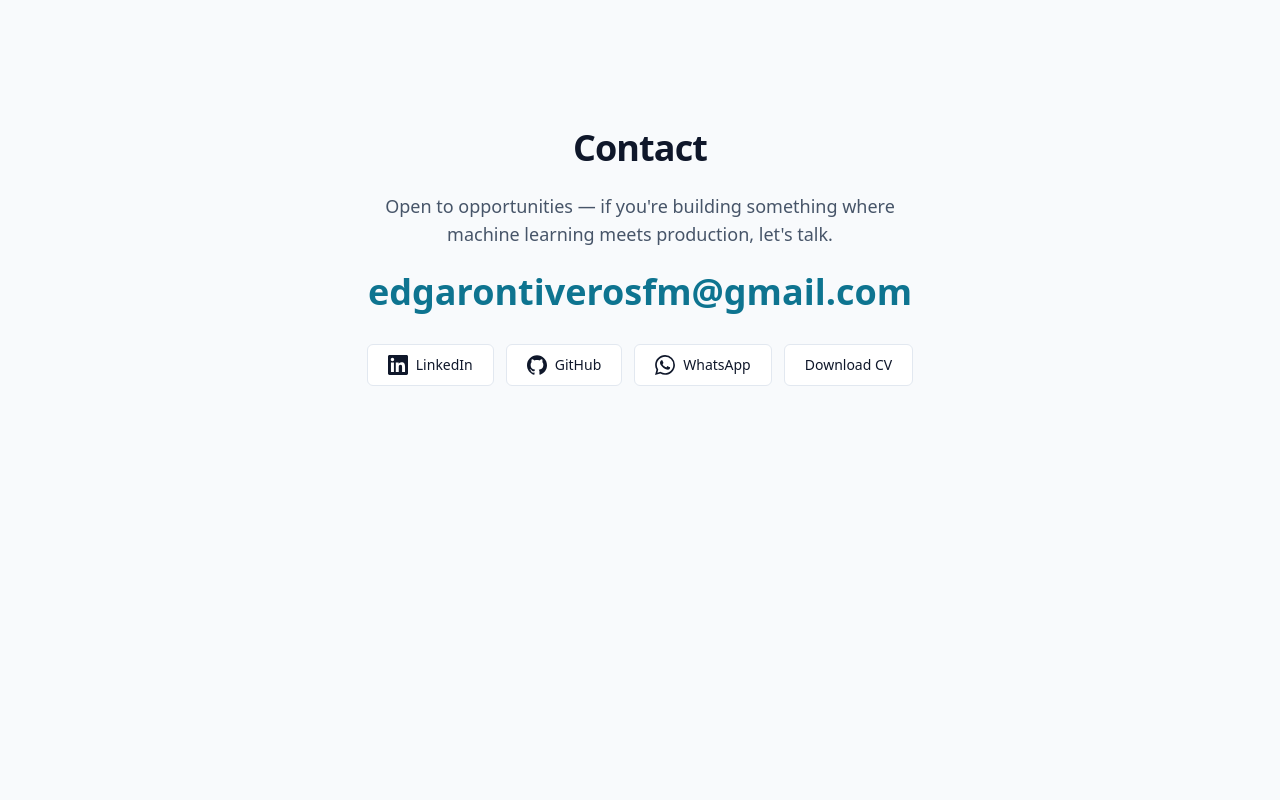
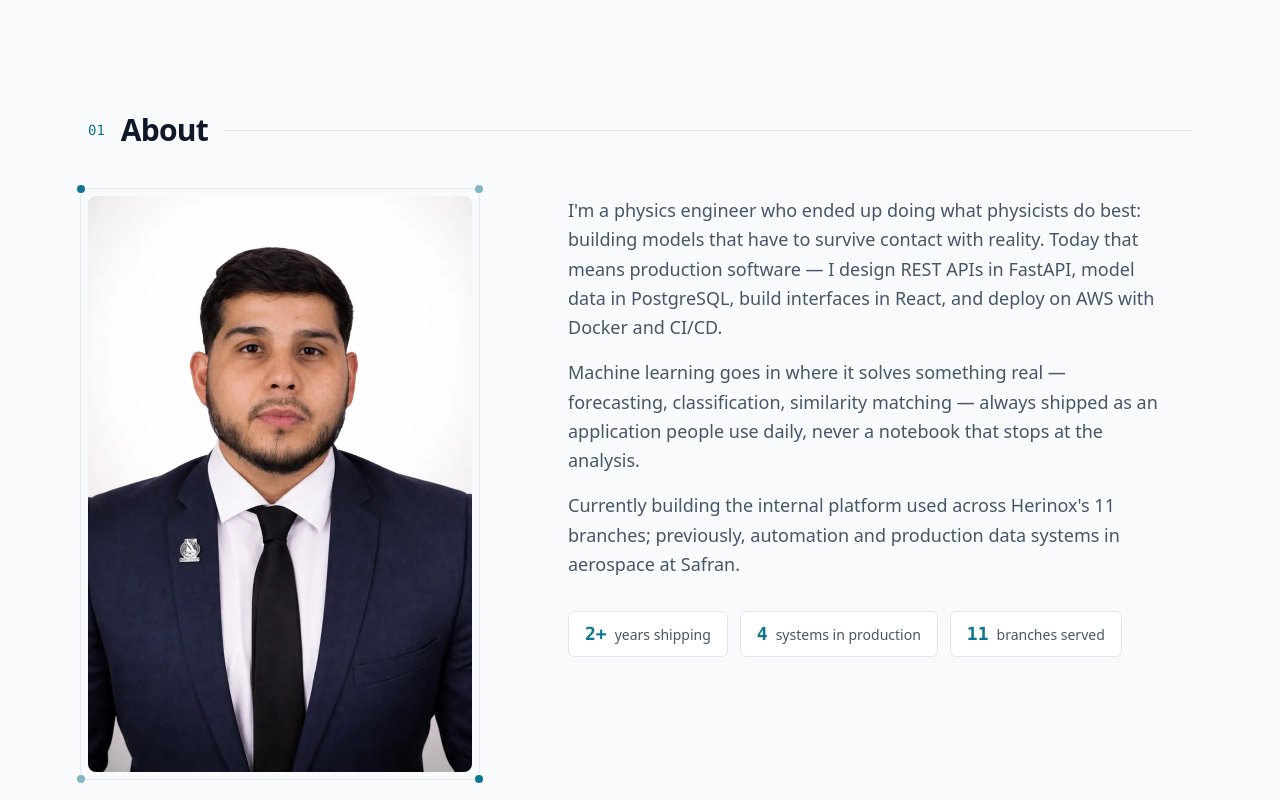
Before and after one commit to Edgar-Ontiveros/edgar-ontiveros.com, a React (Vite) app: page / in a window 1280 px wide. Shown: the part 800-1600 px from the top of the page. Before the commit the page ends 1314 px from the top, so only its background shows below. Built offline with nearby package versions, Linux system fonts and the light colour scheme.

Commit message:
Add about section

```diff
--- a/src/App.tsx
+++ b/src/App.tsx
@@ -2,6 +2,7 @@ import { Header } from './components/Header'
 import { SECTION_IDS } from './content/types'
 import { useLanguage } from './hooks/useLanguage'
 import { useTheme } from './hooks/useTheme'
+import { About } from './sections/About'
 import { Contact } from './sections/Contact'
 import { Hero } from './sections/Hero'
 
@@ -19,9 +20,10 @@ function App() {
       />
       <main id="content" tabIndex={-1} className="outline-none">
         <Hero content={content} />
+        <About content={content} />
         {/* Secciones aún vacías: existen para que las anclas de la nav no queden rotas.
             tabIndex -1: al navegar a un ancla el foco aterriza en la sección. */}
-        {SECTION_IDS.filter((id) => id !== 'contact').map((id) => (
+        {SECTION_IDS.filter((id) => id !== 'about' && id !== 'contact').map((id) => (
           <section key={id} id={id} tabIndex={-1} className="scroll-mt-16 outline-none" />
         ))}
         <Contact content={content} />
--- /dev/null
+++ b/src/components/Section.tsx
@@ -0,0 +1,95 @@
+import { useEffect, useRef, useState } from 'react'
+import type { ReactNode } from 'react'
+import type { SectionId } from '../content/types'
+
+const REDUCED_MOTION_QUERY = '(prefers-reduced-motion: reduce)'
+
+interface SectionProps {
+  id: SectionId
+  /** Número decorativo de la sección (p. ej. "02"). */
+  number: string
+  title: string
+  className?: string
+  children: ReactNode
+}
+
+/**
+ * Marco estándar de toda sección del one-page: ancla accesible, contenedor
+ * centrado, encabezado numerado y reveal al entrar en viewport (una sola vez;
+ * con prefers-reduced-motion el contenido aparece visible de inmediato).
+ */
+export function Section({ id, number, title, className, children }: SectionProps) {
+  const sectionRef = useRef<HTMLElement>(null)
+  const [revealed, setRevealed] = useState(() => window.matchMedia(REDUCED_MOTION_QUERY).matches)
+
+  useEffect(() => {
+    if (revealed) {
+      return
+    }
+    const element = sectionRef.current
+    if (!element || !('IntersectionObserver' in window)) {
+      // Sin observer no hay forma de detectar el viewport: revela de inmediato.
+      const immediate = window.setTimeout(() => setRevealed(true), 0)
+      return () => window.clearTimeout(immediate)
+    }
+    let intersected = false
+    const observer = new IntersectionObserver(
+      (entries) => {
+        // .some: el observer puede entregar registros en lote (el inicial
+        // no-intersectante + un cruce posterior en el mismo callback).
+        if (entries.some((entry) => entry.isIntersecting)) {
+          intersected = true
+          setRevealed(true)
+          observer.disconnect()
+        }
+      },
+      { rootMargin: '0px 0px -10% 0px' },
+    )
+    observer.observe(element)
+    // Red de seguridad: el contenido nunca queda oculto de forma permanente
+    // (p. ej. una sección corta al fondo que jamás cruza el margen del -10%).
+    // Ojo: el observer SIEMPRE entrega un registro inicial aunque no haya
+    // intersección, así que el flag solo cuenta intersecciones reales.
+    const fallback = window.setTimeout(() => {
+      if (!intersected) {
+        setRevealed(true)
+      }
+    }, 3000)
+    return () => {
+      observer.disconnect()
+      window.clearTimeout(fallback)
+    }
+  }, [revealed])
+
+  return (
+    <section
+      ref={sectionRef}
+      id={id}
+      tabIndex={-1}
+      aria-labelledby={`${id}-title`}
+      className={`scroll-mt-16 outline-none ${className ?? ''}`}
+    >
+      <div className="mx-auto w-full max-w-6xl px-4 py-24 sm:px-6 sm:py-28">
+        <div
+          className={`transition-all duration-700 ease-out motion-reduce:transition-none ${
+            revealed ? 'translate-y-0 opacity-100' : 'translate-y-6 opacity-0'
+          }`}
+        >
+          <div className="mb-10 flex items-center gap-4 sm:mb-12">
+            <span aria-hidden="true" className="font-mono text-sm text-accent">
+              {number}
+            </span>
+            <h2
+              id={`${id}-title`}
+              className="font-display text-2xl font-bold tracking-tight sm:text-3xl"
+            >
+              {title}
+            </h2>
+            <div aria-hidden="true" className="h-px flex-1 bg-border" />
+          </div>
+          {children}
+        </div>
+      </div>
+    </section>
+  )
+}
--- a/src/content/en.ts
+++ b/src/content/en.ts
@@ -27,6 +27,19 @@ export const en: SiteContent = {
     whatsappLabel: 'Edgar Ontiveros on WhatsApp',
     emailLabel: 'Email Edgar Ontiveros',
   },
+  about: {
+    paragraphs: [
+      "I'm a physics engineer who ended up doing what physicists do best: building models that have to survive contact with reality. Today that means production software — I design REST APIs in FastAPI, model data in PostgreSQL, build interfaces in React, and deploy on AWS with Docker and CI/CD.",
+      'Machine learning goes in where it solves something real — forecasting, classification, similarity matching — always shipped as an application people use daily, never a notebook that stops at the analysis.',
+      "Currently building the internal platform used across Herinox's 11 branches; previously, automation and production data systems in aerospace at Safran.",
+    ],
+    photoAlt: 'Portrait of Edgar Ontiveros',
+    metrics: [
+      { value: '2+', label: 'years shipping' },
+      { value: '4', label: 'systems in production' },
+      { value: '11', label: 'branches served' },
+    ],
+  },
   contact: {
     blurb:
       "Open to opportunities — if you're building something where machine learning meets production, let's talk.",
--- a/src/content/es.ts
+++ b/src/content/es.ts
@@ -27,6 +27,19 @@ export const es: SiteContent = {
     whatsappLabel: 'Edgar Ontiveros en WhatsApp',
     emailLabel: 'Escribir a Edgar Ontiveros',
   },
+  about: {
+    paragraphs: [
+      'Soy ingeniero físico y terminé haciendo lo que mejor hacen los físicos: construir modelos que tienen que sobrevivir al contacto con la realidad. Hoy eso significa software en producción — diseño APIs REST en FastAPI, modelo datos en PostgreSQL, construyo interfaces en React y despliego en AWS con Docker y CI/CD.',
+      'El machine learning entra donde resuelve algo real — forecasting, clasificación, similarity matching — siempre entregado como una aplicación que la gente usa a diario, nunca un notebook que se queda en el análisis.',
+      'Actualmente construyo la plataforma interna que usan las 11 sucursales de Herinox; antes, automatización y sistemas de datos de producción en la industria aeroespacial, en Safran.',
+    ],
+    photoAlt: 'Retrato de Edgar Ontiveros',
+    metrics: [
+      { value: '2+', label: 'años entregando software' },
+      { value: '4', label: 'sistemas en producción' },
+      { value: '11', label: 'sucursales atendidas' },
+    ],
+  },
   contact: {
     blurb:
       'Abierto a oportunidades — si estás construyendo algo donde el machine learning se encuentra con producción, hablemos.',
--- a/src/content/site.ts
+++ b/src/content/site.ts
@@ -9,4 +9,5 @@ export const site = {
   github: 'https://github.com/Edgar-Ontiveros',
   linkedin: 'https://www.linkedin.com/in/edgaronti',
   cvPdf: '/cv/edgar-ontiveros-cv.pdf',
+  aboutPhoto: '/images/cv-photo.webp',
 } as const
--- a/src/content/types.ts
+++ b/src/content/types.ts
@@ -40,6 +40,14 @@ export interface SiteContent {
     whatsappLabel: string
     emailLabel: string
   }
+  about: {
+    paragraphs: string[]
+    photoAlt: string
+    metrics: {
+      value: string
+      label: string
+    }[]
+  }
   contact: {
     blurb: string
     /** Labels visibles de los botones (nombres de marca, no se traducen). */
--- /dev/null
+++ b/src/sections/About.tsx
@@ -0,0 +1,60 @@
+import { Section } from '../components/Section'
+import { site } from '../content/site'
+import type { SiteContent } from '../content/types'
+
+interface AboutProps {
+  content: SiteContent
+}
+
+export function About({ content }: AboutProps) {
+  const { about } = content
+
+  return (
+    <Section id="about" number="01" title={content.nav.labels.about}>
+      <div className="grid items-start gap-10 md:grid-cols-[minmax(0,2fr)_minmax(0,3fr)] lg:gap-16">
+        {/* Foto con marco sutil de nodos (motivo de la constelación). */}
+        <div className="relative mx-auto w-full max-w-xs md:mx-0 md:max-w-sm">
+          <div
+            aria-hidden="true"
+            className="pointer-events-none absolute -inset-2 rounded-lg border border-border"
+          >
+            <span className="absolute -top-1 -left-1 h-2 w-2 rounded-full bg-accent" />
+            <span className="absolute -top-1 -right-1 h-2 w-2 rounded-full bg-accent/50" />
+            <span className="absolute -bottom-1 -left-1 h-2 w-2 rounded-full bg-accent/50" />
+            <span className="absolute -right-1 -bottom-1 h-2 w-2 rounded-full bg-accent" />
+          </div>
+          <img
+            src={site.aboutPhoto}
+            alt={about.photoAlt}
+            width={768}
+            height={1152}
+            loading="lazy"
+            className="aspect-2/3 w-full rounded-lg object-cover"
+          />
+        </div>
+
+        <div className="flex flex-col gap-6">
+          <div className="flex max-w-prose flex-col gap-4">
+            {about.paragraphs.map((paragraph) => (
+              <p key={paragraph} className="text-base leading-relaxed text-muted sm:text-lg">
+                {paragraph}
+              </p>
+            ))}
+          </div>
+
+          <ul role="list" className="mt-2 flex flex-wrap gap-3">
+            {about.metrics.map((metric) => (
+              <li
+                key={metric.label}
+                className="flex items-baseline gap-2 rounded-md border border-border bg-surface px-4 py-2"
+              >
+                <span className="font-mono text-lg font-semibold text-accent">{metric.value}</span>
+                <span className="text-sm text-muted">{metric.label}</span>
+              </li>
+            ))}
+          </ul>
+        </div>
+      </div>
+    </Section>
+  )
+}
```
Also changed, not shown: public/images/cv-photo.webp (added).
